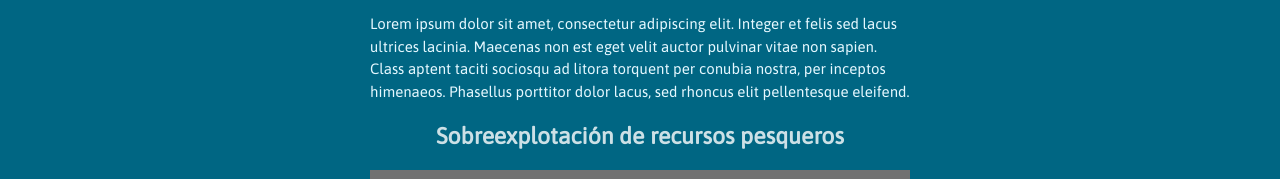
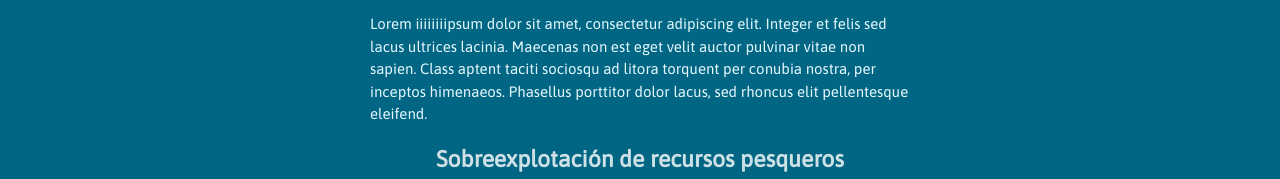
Before and after one commit to playaplastica/nov30, a plain HTML site: page index.html in a window 1280 px wide. Shown: the part 803-982 px from the top of the page. Drawn offline with nearby package versions, Linux system fonts and the light colour scheme.

Commit message:
Update index.html

```diff
--- a/index.html
+++ b/index.html
@@ -24,7 +24,7 @@
             <div class="container mb-6 mt-3">
              <div class="row justify-content-center">
               <div class="col-12 col-sm-10 col-md-8 col-lg-6">
-               <p>Lorem ipsum dolor sit amet, consectetur adipiscing elit. Integer et felis sed lacus ultrices lacinia. Maecenas non est eget velit auctor pulvinar vitae non sapien. Class aptent taciti sociosqu ad litora torquent per conubia nostra, per inceptos himenaeos. Phasellus porttitor dolor lacus, sed rhoncus elit pellentesque eleifend.</p>
+               <p>Lorem iiiiiiiipsum dolor sit amet, consectetur adipiscing elit. Integer et felis sed lacus ultrices lacinia. Maecenas non est eget velit auctor pulvinar vitae non sapien. Class aptent taciti sociosqu ad litora torquent per conubia nostra, per inceptos himenaeos. Phasellus porttitor dolor lacus, sed rhoncus elit pellentesque eleifend.</p>
                <p class="titulos">Sobreexplotación de recursos pesqueros</p>
                <img src="img/mapa.png" style="width:100%">
            <div class="mt-5">
```
